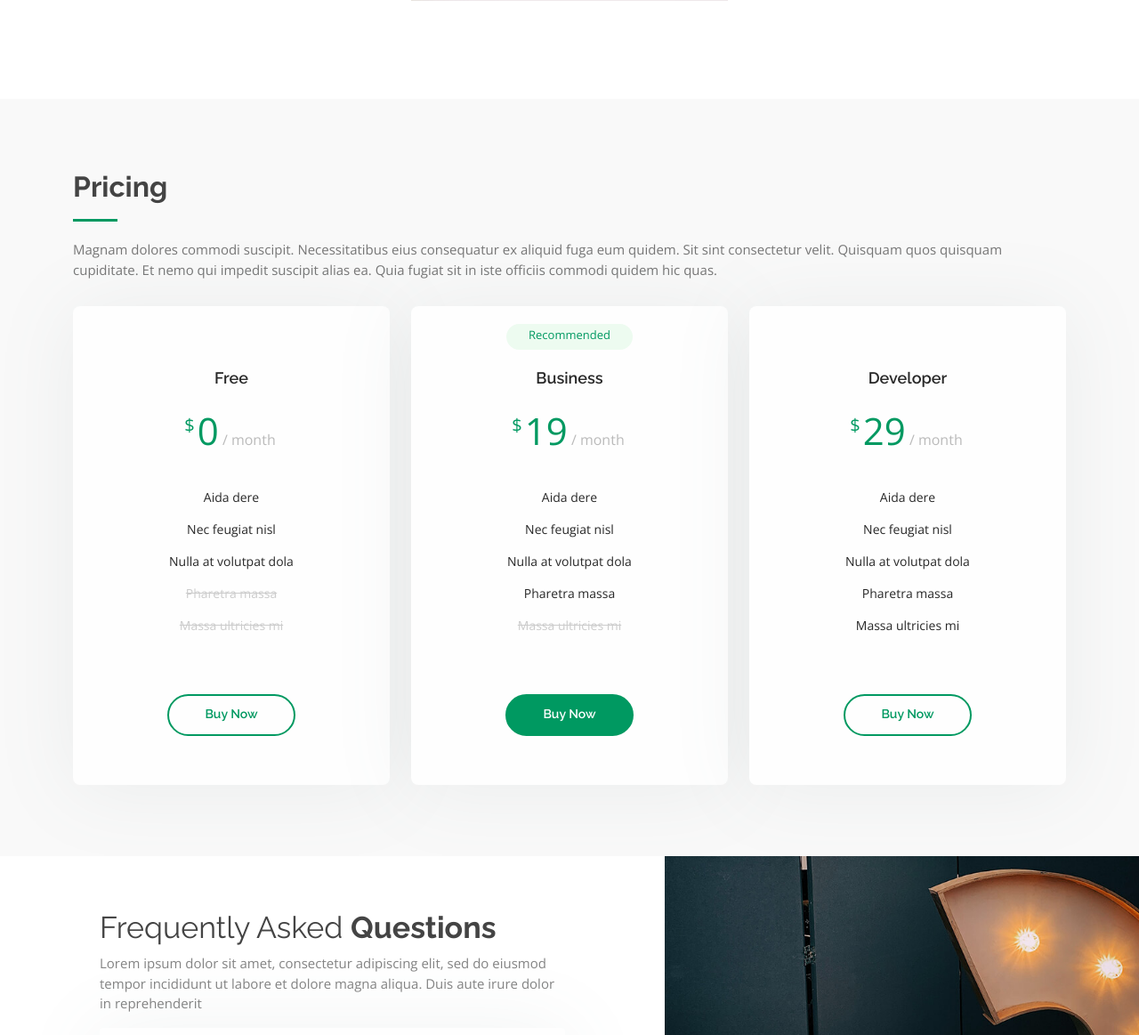
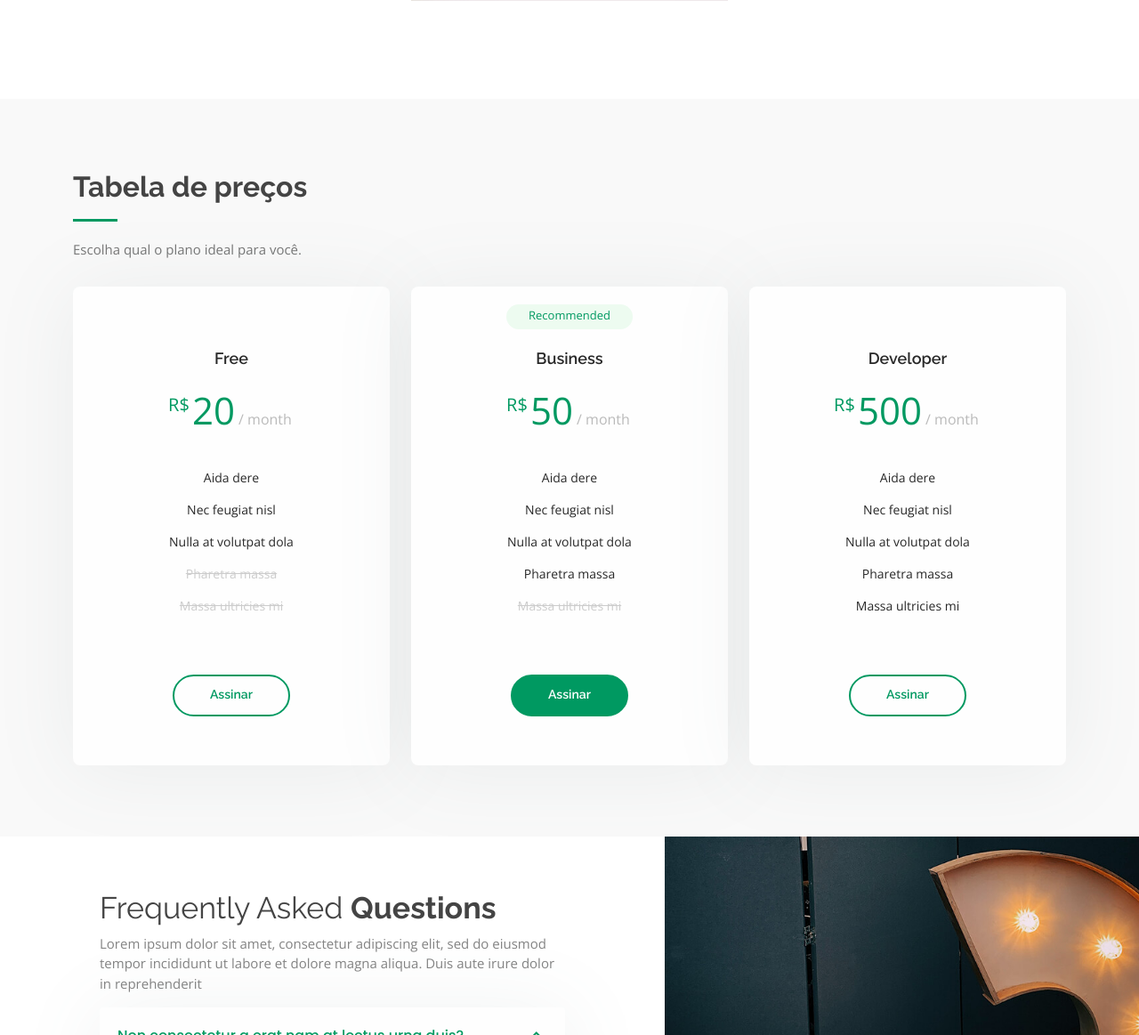
Before and after one commit to Didox/itau-turma15b, a PHP site: page / in a window 1280 px wide. Shown: the part 5337-6500 px from the top of the page at 89% size. Run offline with PHP 8.4, Linux system fonts and the light colour scheme; some libraries are stand-ins or nearby versions.

Commit message:
Colocando link de pagamento

```diff
--- a/index.php
+++ b/index.php
@@ -96,7 +96,9 @@
           <a href="https://www.youtube.com/watch?v=jDDaplaOz7Q" class="glightbox play-btn mb-4"></a>
 
           <h2>Clique no link abaixo 👇 para agendar sua consultoria</h2>
-          <a target="_blank" href="https://api.whatsapp.com/send?phone=55111111111111&text=Oi%20quero%20marcar%20uma%20consultoria" >Agendar consultoria</a>
+          <a target="_blank" href="https://api.whatsapp.com/send?phone=55111111111111&text=Oi%20quero%20marcar%20uma%20consultoria" >
+            Agendar consultoria
+          </a>
         </div>
       </div>
     </div>
@@ -468,8 +470,10 @@
       <div class="container">
 
         <div class="section-title">
-          <h2>Pricing</h2>
-          <p>Magnam dolores commodi suscipit. Necessitatibus eius consequatur ex aliquid fuga eum quidem. Sit sint consectetur velit. Quisquam quos quisquam cupiditate. Et nemo qui impedit suscipit alias ea. Quia fugiat sit in iste officiis commodi quidem hic quas.</p>
+          <h2>Tabela de preços</h2>
+          <p>
+            Escolha qual o plano ideal para você.
+          </p>
         </div>
 
         <div class="row">
@@ -477,7 +481,7 @@
           <div class="col-lg-4 col-md-6">
             <div class="box">
               <h3>Free</h3>
-              <h4><sup>$</sup>0<span> / month</span></h4>
+              <h4><sup>R$</sup>20<span> / month</span></h4>
               <ul>
                 <li>Aida dere</li>
                 <li>Nec feugiat nisl</li>
@@ -486,7 +490,7 @@
                 <li class="na">Massa ultricies mi</li>
               </ul>
               <div class="btn-wrap">
-                <a href="#" class="btn-buy">Buy Now</a>
+                <a href="https://pag.ae/7WVRcGdMa" class="btn-buy">Assinar</a>
               </div>
             </div>
           </div>
@@ -495,7 +499,7 @@
             <div class="box recommended">
               <span class="recommended-badge">Recommended</span>
               <h3>Business</h3>
-              <h4><sup>$</sup>19<span> / month</span></h4>
+              <h4><sup>R$</sup>50<span> / month</span></h4>
               <ul>
                 <li>Aida dere</li>
                 <li>Nec feugiat nisl</li>
@@ -504,7 +508,7 @@
                 <li class="na">Massa ultricies mi</li>
               </ul>
               <div class="btn-wrap">
-                <a href="#" class="btn-buy">Buy Now</a>
+                <a href="https://pag.ae/7WVRcGdMa" class="btn-buy">Assinar</a>
               </div>
             </div>
           </div>
@@ -512,7 +516,7 @@
           <div class="col-lg-4 col-md-6 mt-4 mt-lg-0">
             <div class="box">
               <h3>Developer</h3>
-              <h4><sup>$</sup>29<span> / month</span></h4>
+              <h4><sup>R$</sup>500<span> / month</span></h4>
               <ul>
                 <li>Aida dere</li>
                 <li>Nec feugiat nisl</li>
@@ -521,7 +525,7 @@
                 <li>Massa ultricies mi</li>
               </ul>
               <div class="btn-wrap">
-                <a href="#" class="btn-buy">Buy Now</a>
+                <a href="https://pag.ae/7WVRcGdMa" class="btn-buy">Assinar</a>
               </div>
             </div>
           </div>
```
